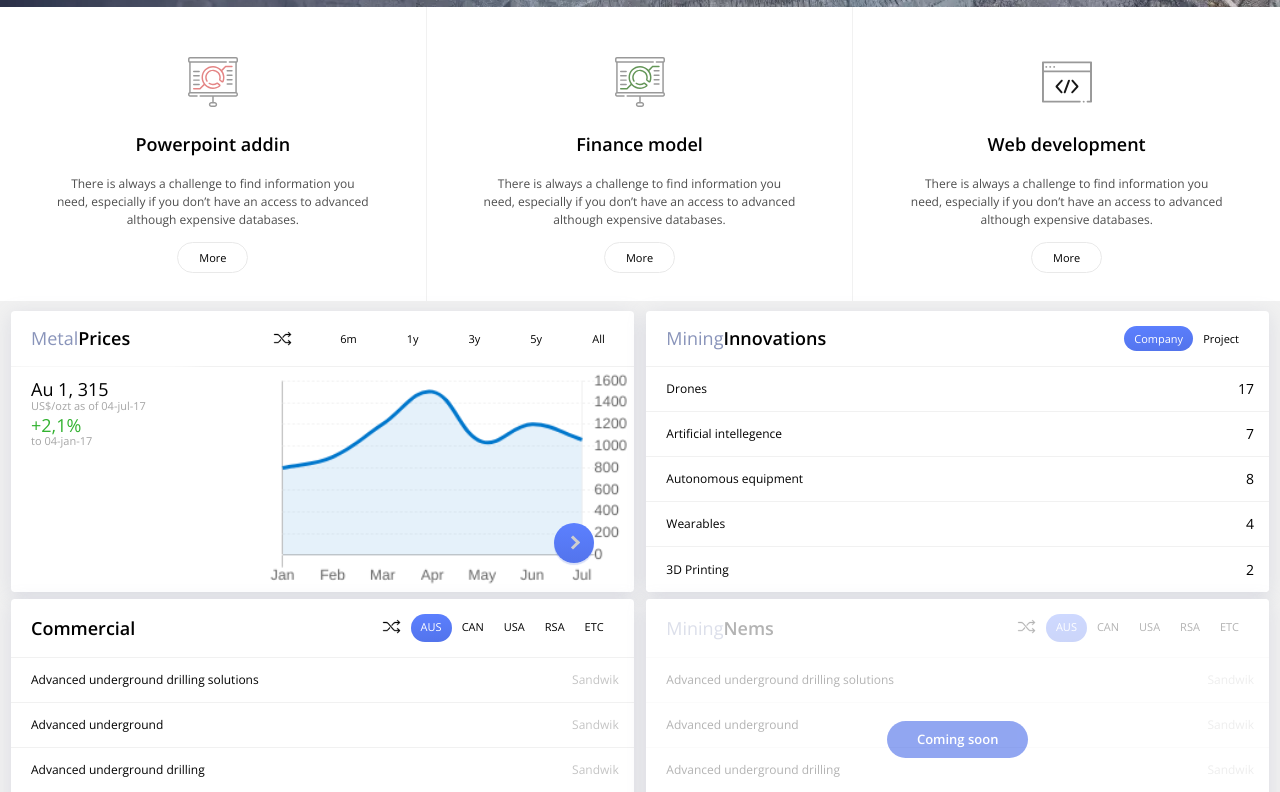
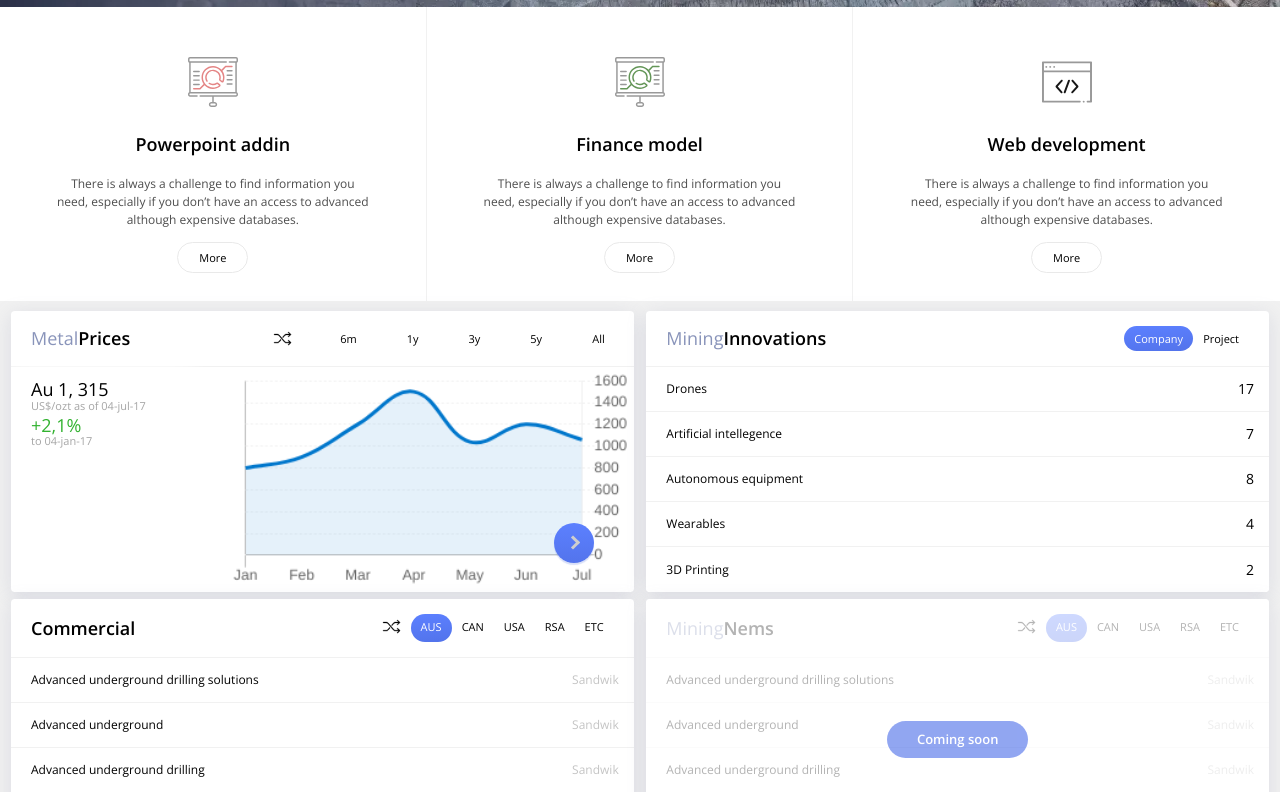
Before and after one commit to trud9ga/Mininig, a plain HTML site: page index.html in a window 1280 px wide. Shown: the part 389-1181 px from the top of the page. Drawn offline with nearby package versions, Linux system fonts and the light colour scheme.

Commit message:
Add files via upload

```diff
--- a/index.html
+++ b/index.html
@@ -254,9 +254,10 @@
 									<div class="cards__info-price">+2,1%</div>
 									<div class="cards__info-subprice">to 04-jan-17</div>
 								</div>
-								<canvas id="myChart" class="cards__chart" height="180" width="auto">
+								<canvas id="myChart" class="cards__chart" height="180" width="330">
 								</canvas>
-								<div class="cards__bottom-btn"><a href="" class="_btn"></a></div>
+								<div class=" cards__bottom-btn"><a href="" class="_btn"></a>
+								</div>
 							</div>
 						</div>
 
```
